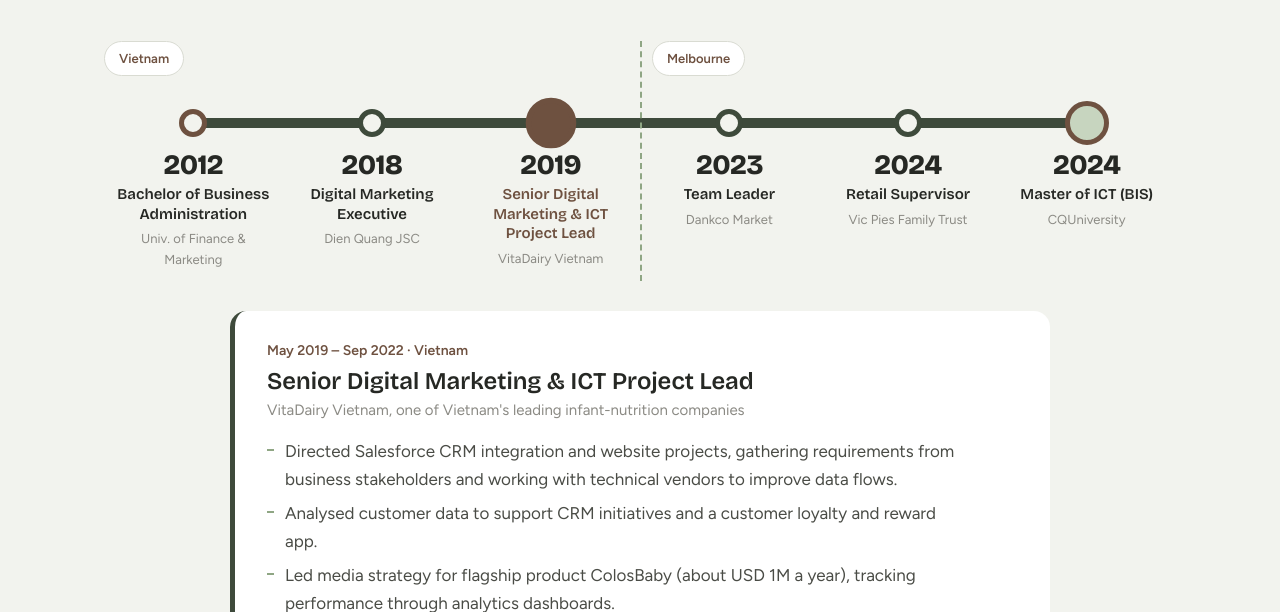
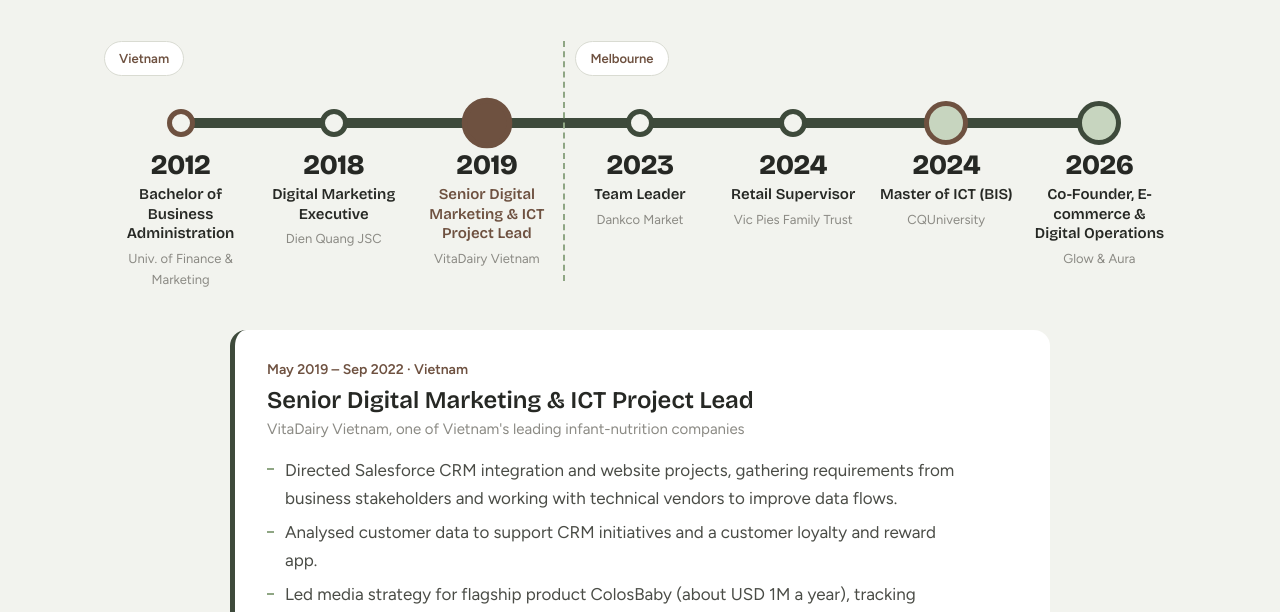
Before and after one commit to linhhuynh3110/linhhuynh-portfolio, a plain HTML site: page experience.html in a window 1280 px wide. Shown: the part 188-800 px from the top of the page. Drawn offline with nearby package versions, Linux system fonts and the light colour scheme.

Commit message:
Add Glow & Aura co-founder role, Shopify skill
Co-Authored-By: Claude Opus 5.5 <noreply@anthropic.com>
Claude-Session: https://claude.ai/code/session_01NrHfSizBsJEbbo2rqf2erX

```diff
--- a/experience.html
+++ b/experience.html
@@ -119,6 +119,20 @@
               <ul class="points"><li>Specialising in Business Information Systems: how organisations use data and technology, and how to turn business needs into working systems.</li><li>Building skills in business analysis (requirements, process modelling, user stories, Agile/Scrum), database design, system testing and networking fundamentals.</li><li>Hands-on development and analytics with Python, SQL, Power BI, HTML, CSS, JavaScript and Git/GitHub.</li><li>Led a team of four to build a real-time gold and silver price forecasting dashboard (High Distinction).</li><li>Designed and built the StudySwap mobile app and the MoneePocket budgeting app (both High Distinction), and the StuVibe marketplace website (Distinction).</li><li>Academic English Excellence Award (2024) and winner of the International Student Testimonial Competition (2026).</li></ul>
             </div>
           </li>
+          <li class="stop work big">
+            <button type="button" class="stop-btn" aria-pressed="false" aria-controls="stop-panel" data-id="ga">
+              <span class="dot" aria-hidden="true"></span>
+              <span class="stop-yr">2026</span>
+              <span class="stop-title">Co-Founder, E-commerce &amp; Digital Operations</span>
+              <span class="stop-org">Glow &amp; Aura</span>
+            </button>
+            <div class="stop-detail" id="d-ga">
+              <p class="when">2026 – Present · Australia</p>
+              <h3>Co-Founder – E-commerce Website &amp; Digital Operations</h3>
+              <p class="org">Glow &amp; Aura (<a href="https://glowandaura.net" target="_blank" rel="noopener">glowandaura.net</a>), an online candle, home décor and gift store</p>
+              <ul class="points"><li>Designed and built the Shopify store, including site structure, page layout, navigation and the end-to-end customer purchase flow.</li><li>Wrote and managed product content (titles, descriptions, collections and images) to give customers a clear, consistent experience.</li><li>Implemented on-page SEO (meta titles, descriptions, URL structure and image alt text) to improve search visibility.</li><li>Integrated the store with operations platforms and apps for payments, orders and fulfilment, keeping product and order data in sync.</li><li>Researched and sourced products and suppliers, analysing market trends to shape the product range.</li></ul>
+            </div>
+          </li>
         </ol>
       </div>
       <div class="stop-panel" id="stop-panel" aria-live="polite"></div>
--- a/styles.css
+++ b/styles.css
@@ -198,12 +198,12 @@ footer.plain .wrap{border-top-color:var(--line)}
 @keyframes settle{from{opacity:0;transform:translateY(24px)}}
 /* experience: career line */
 .metro{position:relative;padding-top:56px}
-.zones{position:absolute;top:0;left:0;right:0;display:grid;grid-template-columns:1fr 1fr}
+.zones{position:absolute;top:0;left:0;right:0;display:grid;grid-template-columns:3fr 4fr}
 .zone{justify-self:start;font-size:13px;font-weight:600;color:var(--walnut);padding:6px 14px;border-radius:999px;background:#fff;border:1px solid var(--line)}
 .zones .zone:last-child{margin-left:12px}
-.metro::after{content:"";position:absolute;left:50%;top:0;height:240px;border-left:2px dashed var(--sage-deep);pointer-events:none}
-.track{position:absolute;left:calc(100%/12);right:calc(100%/12);top:77px;height:10px;border-radius:10px;background:var(--moss)}
-.stops{list-style:none;display:grid;grid-template-columns:repeat(6,1fr);position:relative}
+.metro::after{content:"";position:absolute;left:calc(100%*3/7);top:0;height:240px;border-left:2px dashed var(--sage-deep);pointer-events:none}
+.track{position:absolute;left:calc(100%/14);right:calc(100%/14);top:77px;height:10px;border-radius:10px;background:var(--moss)}
+.stops{list-style:none;display:grid;grid-template-columns:repeat(7,1fr);position:relative}
 .stop-btn{all:unset;box-sizing:border-box;display:flex;flex-direction:column;align-items:center;text-align:center;width:100%;padding:0 8px 12px;cursor:pointer;border-radius:12px}
 .stop-btn:focus-visible{outline:2px solid var(--walnut);outline-offset:2px}
 .dot{width:28px;height:28px;margin:12px 0 14px;border-radius:50%;background:var(--paper);border:5px solid var(--moss);position:relative;z-index:1;transition:transform .2s,background .2s}
```
Also changed, not shown: index.html (+1 -1 lines), skills.html (+1 -1 lines).
